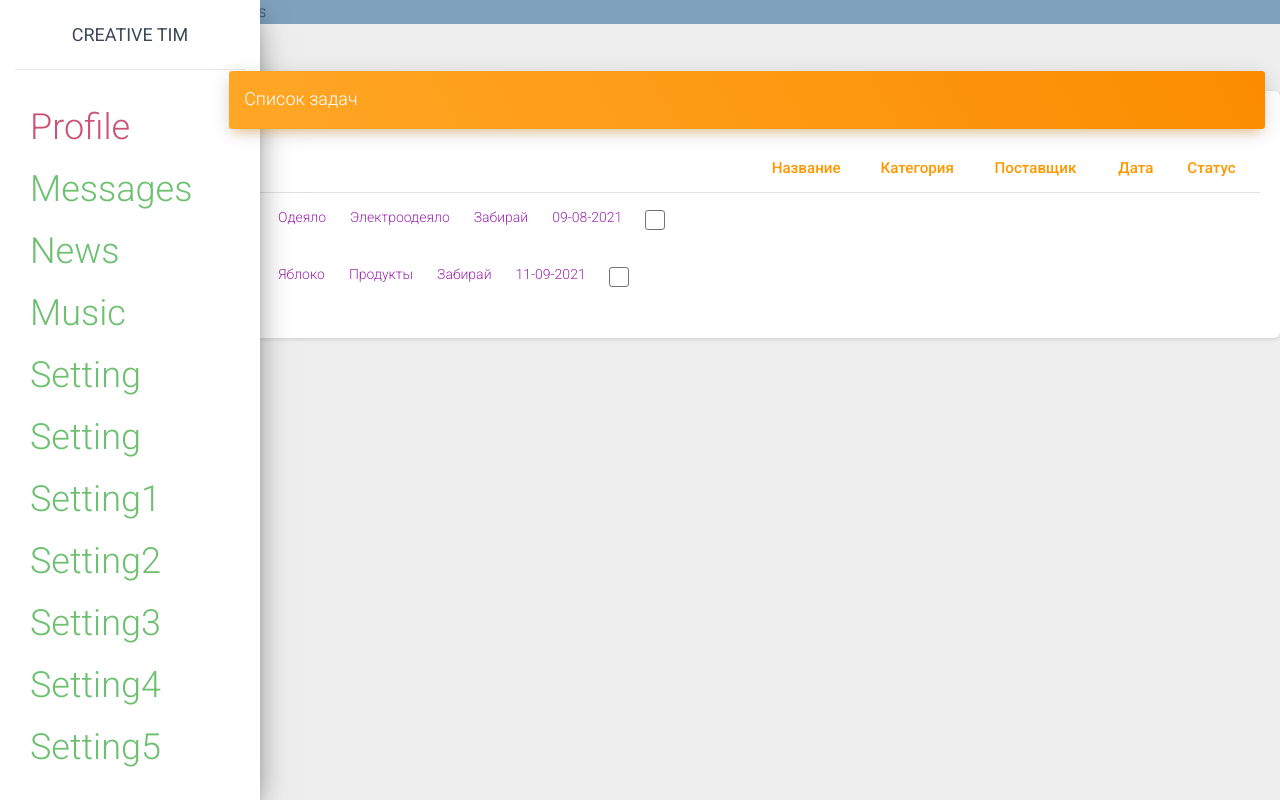
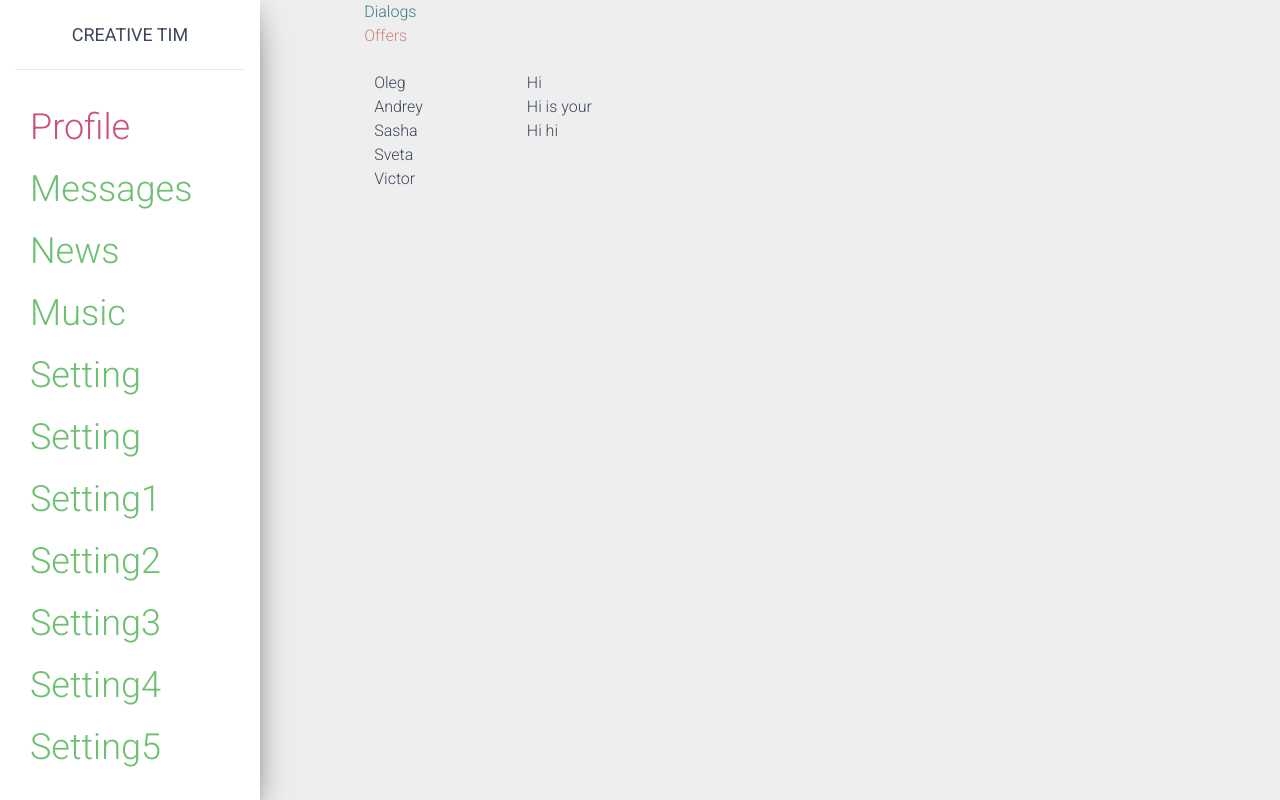
Before and after one commit to mossberg500/zabiray-react, a React (Create React App) app: page /dialogitem in a window 1280 px wide. Built offline with nearby package versions, Linux system fonts and the light colour scheme.

Commit message:
роутинг добавлен 10092021

```diff
--- a/package.json
+++ b/package.json
@@ -9,6 +9,7 @@
     "@testing-library/user-event": "^12.8.3",
     "react": "^17.0.2",
     "react-dom": "^17.0.2",
+    "react-router-dom": "^5.3.0",
     "react-scripts": "4.0.3",
     "web-vitals": "^1.1.2"
   },
--- a/src/App.css
+++ b/src/App.css
@@ -11,6 +11,8 @@
 }
 .header {
     grid-area: h;
+    position: center ;
+    margin-left: 150px;
 }
 
 .nav {
--- a/src/App.js
+++ b/src/App.js
@@ -5,9 +5,13 @@ import './App.css';
 import Offers from "./app/views/Offers/Offers";
 import Categories from "./app/views/categories/Categories";
 import Dialogs from "./app/components/Dialogs/Dialogs";
+import DialogItem from "./app/views/dialogItem/DialogItem";
+import Route from "react-router-dom/es/Route";
+import {BrowserRouter} from "react-router-dom";
 
 function App() {
     return (
+        <BrowserRouter>
         <div className='app-wrapper'>
             <div className='header'>
             <Dialogs />
@@ -16,9 +20,12 @@ function App() {
                 <Categories/>
             </nav>
             <div className='content'>
-                <Offers />
+                <Route path='/dialogitem' component={DialogItem} />
+                <Route path='/offers' component={Offers} />
+
             </div>
         </div>
+        </BrowserRouter>
     );
 }
 
--- a/src/app/components/Dialogs/Dialogs.jsx
+++ b/src/app/components/Dialogs/Dialogs.jsx
@@ -1,11 +1,21 @@
 import React from 'react';
 import s from'./Dialogs.module.css'
+import {NavLink} from "react-router-dom";
 
 const Dialogs = (props) => {
         return (
+            <div>
             <div className={s.headercon}>
-                Dialogs
+                {/*<a href="/dialogitem">Dialogs</a>*/}
+                <NavLink to="/dialogitem" activeClassName={s.active}>Dialogs</NavLink>
             </div>
+
+            <div className={s.headercon}>
+
+               {/* <a href="/offers">Offers</a>*/}
+               <NavLink to="/offers" activeClassName={s.active}>Offers</NavLink>
+            </div>
+    </div>
         )
     };
 
--- a/src/app/components/Dialogs/Dialogs.module.css
+++ b/src/app/components/Dialogs/Dialogs.module.css
@@ -1,4 +1,9 @@
-.headercon {
+.headercon a {
     grid-area: c;
-    background-color: #7ea1bd;
+  /*  background-color: #7ea1bd;*/
+    color: #ce8383;
+    text-decoration: none;
 }
+.headercon a.active {
+    color: #3e7b82;
+}
--- /dev/null
+++ b/src/app/views/dialogItem/DialogItem.jsx
@@ -0,0 +1,34 @@
+import React from 'react';
+import d from './DialogItem.module.css'
+
+const DialogItem = (props) => {
+    return(
+        <div className={d.dialogs}>
+            <div className={d.dialogsitems}>
+                <div className={d.dialog}>
+                    Oleg
+                </div>
+                <div className={d.dialog}>
+                    Andrey
+                </div>
+                <div className={d.dialog}>
+                    Sasha
+                </div>
+                <div className={d.dialog}>
+                    Sveta
+                </div>
+              <div className={d.dialog}>
+                    Victor
+                </div>
+
+            </div>
+            <div className={d.messages}>
+                <div className="{d.message}">Hi</div>
+                <div className="{d.message}">Hi is your</div>
+                <div className="{d.message}">Hi hi</div>
+
+            </div>
+        </div>
+    )};
+
+export default DialogItem;
--- /dev/null
+++ b/src/app/views/dialogItem/DialogItem.module.css
@@ -0,0 +1,24 @@
+.dialogs {
+    display: grid;
+    grid-template-columns: 2fr 10fr;
+    margin-left: 150px;
+}
+
+.dialogsitems {
+    padding: 10px;
+
+}
+
+.dialog {
+
+}
+
+.messages {
+    padding: 10px;
+}
+
+
+
+.message {
+
+}
```
Also changed, not shown: 1 other file (tests, documents, lock files or other folders).
